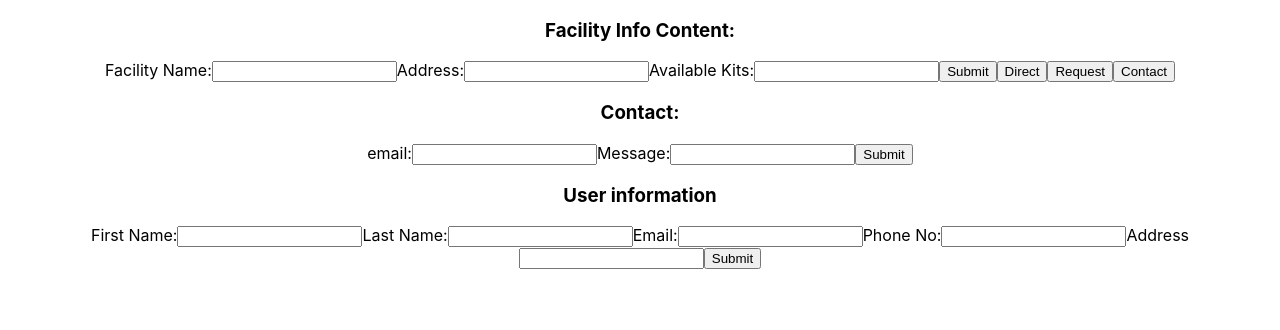
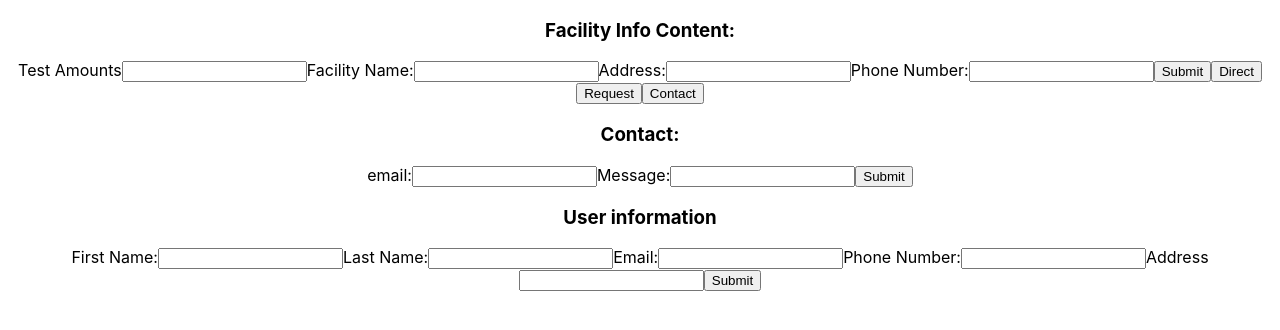
Before and after one commit to lindentree/test-kit-coordinate, a React (Create React App) app: page /UserForm in a window 1280 px wide. Shown: the top 330 px of the page. Built offline with nearby package versions, Linux system fonts and the light colour scheme; no server answers.

Commit message:
Edited input

```diff
--- a/src/components/EmailForm.js
+++ b/src/components/EmailForm.js
@@ -24,7 +24,8 @@ class EmailForm extends React.Component {
     let {email, message} = this.state;
     let input = {email, message};
     let headers = {'Content-Type': 'application/json'}
-    console.log('input:', input);
+
+    e.target.reset();
   }
 
 
--- a/src/components/ProviderForm.js
+++ b/src/components/ProviderForm.js
@@ -4,9 +4,10 @@ class ProviderForm extends React.Component {
   constructor (props) {
     super(props);
     this.state = {
+      testAmounts: '',
       facilityName: '',
       address: '',
-      availableKits: ''
+      phoneNumber: ''
     }
     this.handleInputChange = this.handleInputChange.bind(this);
     this.handleSubmit = this.handleSubmit.bind(this);
@@ -22,10 +23,11 @@ class ProviderForm extends React.Component {
     e.preventDefault();
     console.log('this.state:', this.state);
 
-    let {facilityName, address, availableKits} = this.state;
-    let input = {facilityName, address, availableKits};
+    let {testAmounts, facilityName, address, phoneNumber} = this.state;
+    let input = {testAmounts, facilityName, address, phoneNumber};
     let headers = {'Content-Type': 'application/json'}
-    console.log('input:', input);
+
+    e.target.reset();
   }
 
 
@@ -35,10 +37,16 @@ class ProviderForm extends React.Component {
       <div>
       <h3>Facility Info Content:</h3>
         <form onSubmit={this.handleSubmit}>
+          <label>Test Amounts</label>
+          <input
+            type="number"
+            name="testAmounts"
+            onChange={this.handleInputChange}
+          />
           <label>Facility Name:</label>
           <input
             type="text"
-            name="name"
+            name="facilityName"
             onChange={this.handleInputChange}
           />
           <label>Address:</label>
@@ -47,10 +55,10 @@ class ProviderForm extends React.Component {
             name="address"
             onChange={this.handleInputChange}
           />
-          <label>Available Kits:</label>
+          <label>Phone Number:</label>
           <input
-            type="text"
-            name="availableKits"
+            type="number"
+            name="phoneNumber"
             onChange={this.handleInputChange}
           />
           <button type="submit" value="submit">Submit</button>
--- a/src/components/UserForm.js
+++ b/src/components/UserForm.js
@@ -33,7 +33,7 @@ class UserForm extends React.Component {
         console.log(res)
       })
 
-
+      e.target.reset();
   }
 
   render() {
@@ -59,7 +59,7 @@ class UserForm extends React.Component {
             name="email"
             onChange={this.handleInputChange}
           />
-          <label>Phone No:</label>
+          <label>Phone Number:</label>
           <input
             type="number"
             name="phone"
```
